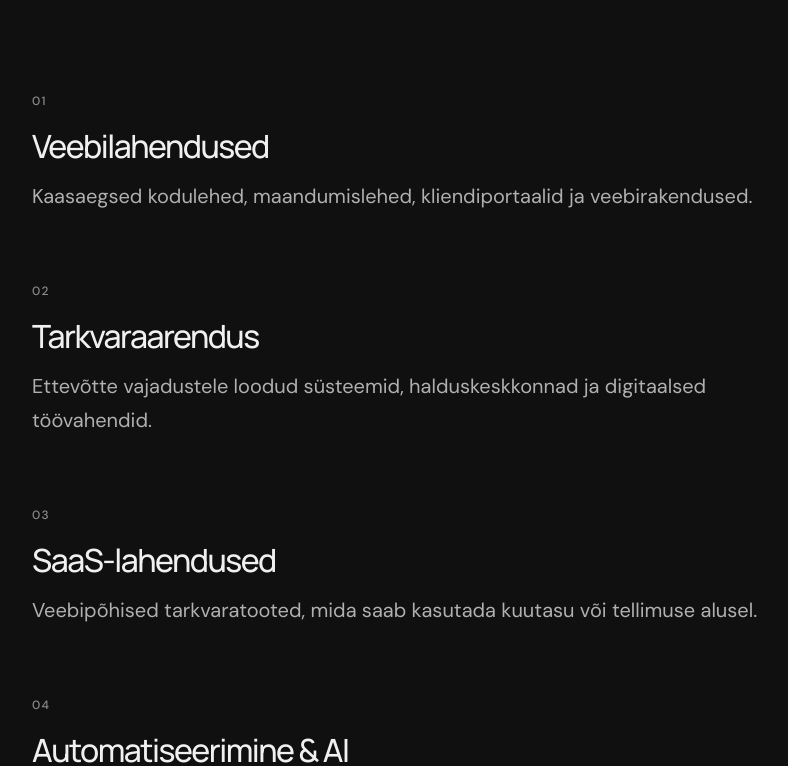
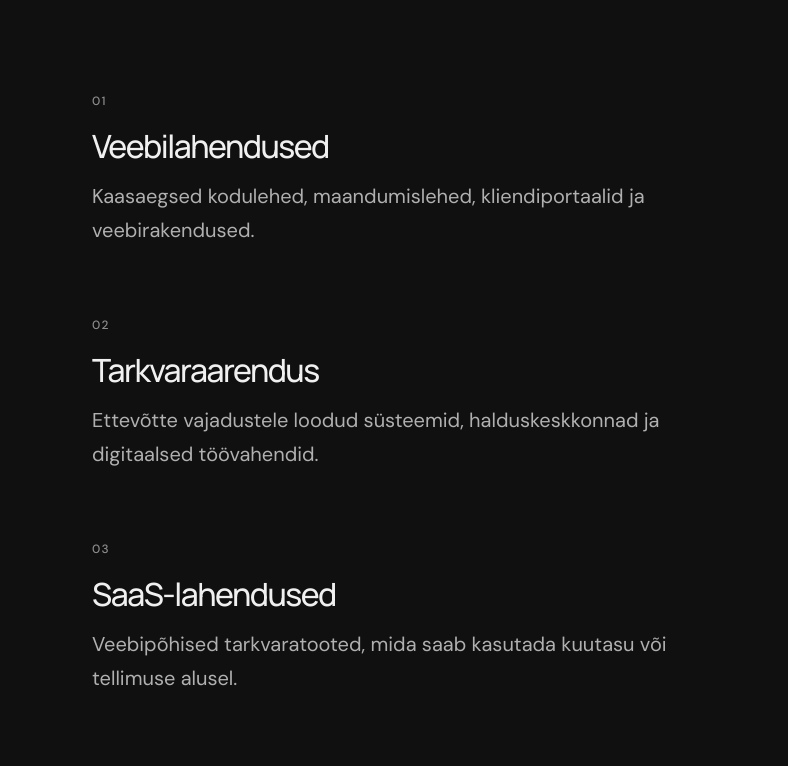
Before and after one commit to LauRRaud/Kyberloome, a Next.js app: page / in a window 1280 px wide. Shown: the part 1009-1775 px from the top of the page, without its empty margins (228-1016 px from the left). Built offline with nearby package versions, Linux system fonts and the light colour scheme.

Commit message:
Tighten services and remove contact border

```diff
--- a/app/globals.css
+++ b/app/globals.css
@@ -134,3 +134,8 @@
 /* Keep the service list focused in the middle of the page. */
 .services{width:min(760px,100%)}
 .service-copy,.service p{max-width:760px}
+
+/* Tighten the service measure and remove the line above the contact/footer area. */
+.services{width:min(640px,100%)}
+.service-copy,.service p{max-width:640px}
+.contact{border-top:0}
```
